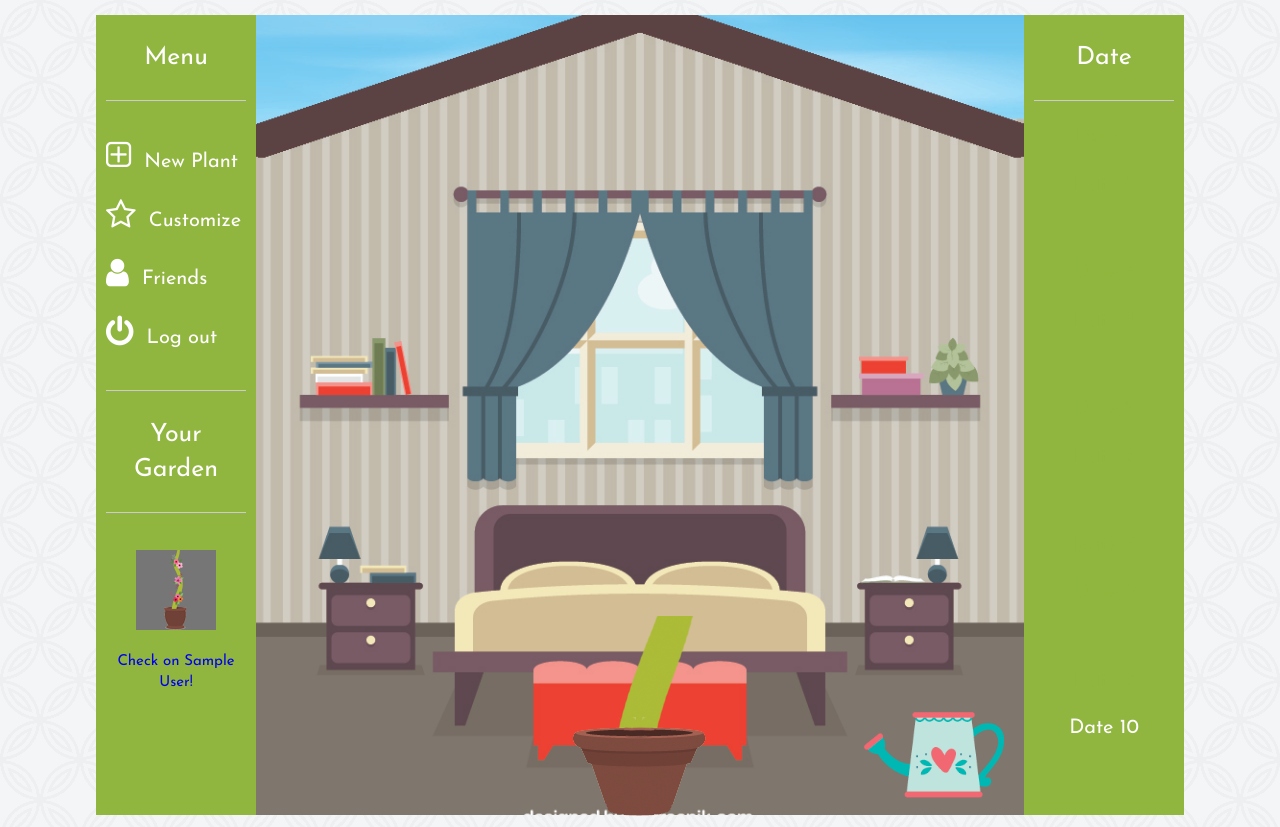
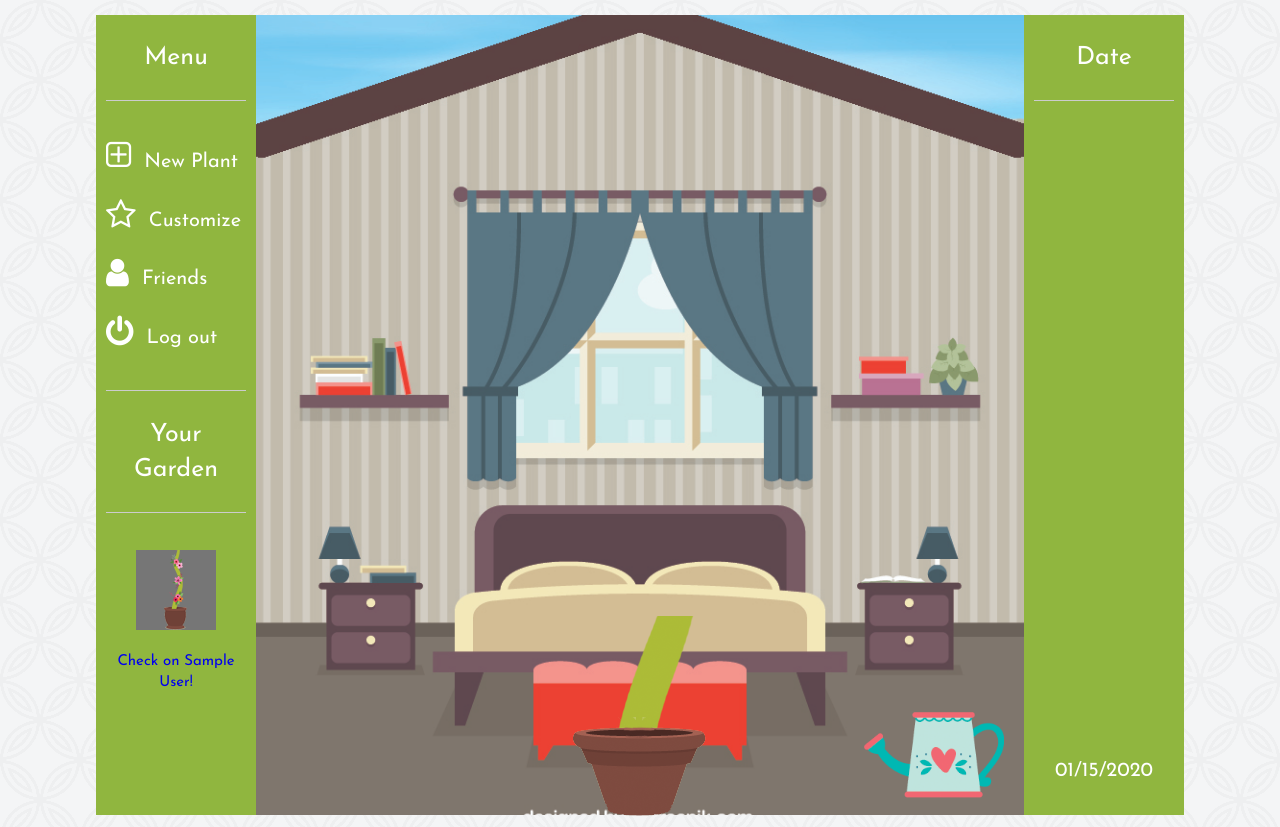
Before and after one commit to YeomansIII/bloom, a Django app: a page that uses bloom_django/templates/play.html in a window 1280 px wide. Run offline with Django 3.2, Linux system fonts and the light colour scheme; a user stored in the database is signed in; tables that the repository leaves empty hold one stand-in row (values such as "Sample post"); some libraries are stand-ins or nearby versions.

Commit message:
Made dates populate from bottom to top

```diff
--- a/bloom_django/frontend/models.py
+++ b/bloom_django/frontend/models.py
@@ -29,7 +29,7 @@ class PressDate(models.Model):
     press_date = models.DateField(auto_now=False, auto_now_add=True)
 
     def __unicode__(self):
-        return self.press_date
+        return self.press_date.strftime('%m/%d/%Y')
 
 class Timeline(models.Model):
     plant_name = models.CharField(max_length=100, null=True)
--- a/bloom_django/static/css/main.css
+++ b/bloom_django/static/css/main.css
@@ -395,9 +395,16 @@ i.mirrored{
     padding: 0px 10px 0 10px;
 }
 
+.calendar .calendar-dates {
+    display: flex;
+    flex-direction: column-reverse;
+    height: 675px;
+}
+
 .calendar .calendar-dates .sliver-date{
     font-size: 20px;
-    color: #90b63f;
+    line-height: 1.75px;
+    /*color: #90b63f;*/
 }
 
 .date-pair{
--- a/bloom_django/static/js/play.js
+++ b/bloom_django/static/js/play.js
@@ -21,15 +21,3 @@
     });
 
     });
-
-
-window.onload = function() {
-    var background = $(".flower").children()[0].src;
-    var dayIndex = background.indexOf("Day");
-    var pngIndex = background.indexOf(".png");
-    var picNo = Number(background.substring(dayIndex + 3, pngIndex));
-    var dates = $(".sliver-date");
-    for (var i = 0; i < picNo; i++) {
-        dates[9 - i].style.color = "#fff";
-    }
-}
--- a/bloom_django/templates/play.html
+++ b/bloom_django/templates/play.html
@@ -69,36 +69,53 @@
         <p>Date</p>
         <hr>
         <div class="calendar-dates">
-          <div class="date-pair">
-            <p class="sliver-date">Date 1</p>
+            {% for date in plant.timeline.press_date.all reversed %}
+                <p class="sliver-date">{{ date }}</p>
+            {% endfor %}
 
-            <p class="sliver-date">Date 2</p>
-          </div>
-          <div class="date-pair">
-            <p class="sliver-date">Date 3</p>
+          <!--<div class="date-pair">-->
+            <!--<p class="sliver-date">Date 1</p>-->
 
-            <p class="sliver-date">Date 4</p>
-          </div>
-          <div class="date-pair">
-            <p class="sliver-date">Date 5</p>
+            <!--<p class="sliver-date">Date 2</p>-->
+          <!--</div>-->
+          <!--<div class="date-pair">-->
+            <!--<p class="sliver-date">Date 3</p>-->
 
-            <p class="sliver-date">Date 6</p>
-          </div>
-          <div class="date-pair">
-            <p class="sliver-date">Date 7</p>
+            <!--<p class="sliver-date">Date 4</p>-->
+          <!--</div>-->
+          <!--<div class="date-pair">-->
+            <!--<p class="sliver-date">Date 5</p>-->
 
-            <p class="sliver-date">Date 8</p>
-          </div>
-          <div class="date-pair">
-            <p class="sliver-date">Date 9</p>
+            <!--<p class="sliver-date">Date 6</p>-->
+          <!--</div>-->
+          <!--<div class="date-pair">-->
+            <!--<p class="sliver-date">Date 7</p>-->
 
-            <p class="sliver-date">Date 10</p>
-          </div>
+            <!--<p class="sliver-date">Date 8</p>-->
+          <!--</div>-->
+          <!--<div class="date-pair">-->
+            <!--<p class="sliver-date">Date 9</p>-->
+
+            <!--<p class="sliver-date">Date 10</p>-->
+          <!--</div>-->
         </div>
       </div>
+    </div>
       <script src="/static/js/vendor/jquery-1.11.3.min.js"></script>
       <script src="/static/js/play.js"></script>
       <script src="/static/js/jquery.slicknav.min.js"></script>
+      <!--<script type="text/javascript">-->
+          <!--window.onload = function() {-->
+            <!--var background = $(".flower").children()[0].src;-->
+            <!--var dayIndex = background.indexOf("Day");-->
+            <!--var pngIndex = background.indexOf(".png");-->
+            <!--var picNo = Number(background.substring(dayIndex + 3, pngIndex));-->
+            <!--var dates = $(".sliver-date");-->
+            <!--for (var i = 0; i < picNo; i++) {-->
+                <!--dates[9 - i].style.color = "#fff";-->
+            <!--}-->
+        <!--}-->
+      <!--</script>-->
 </body>
 
 </html>
```
